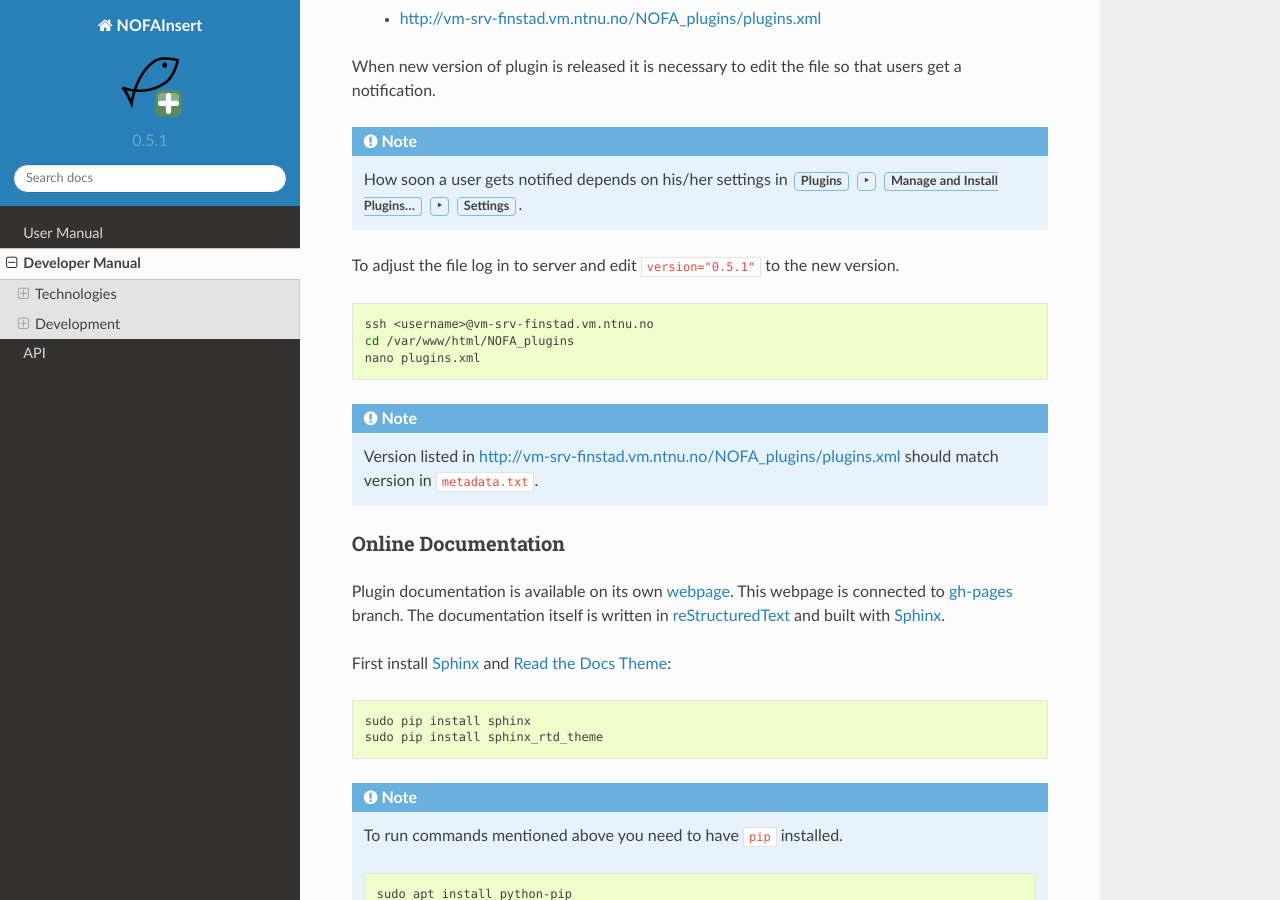
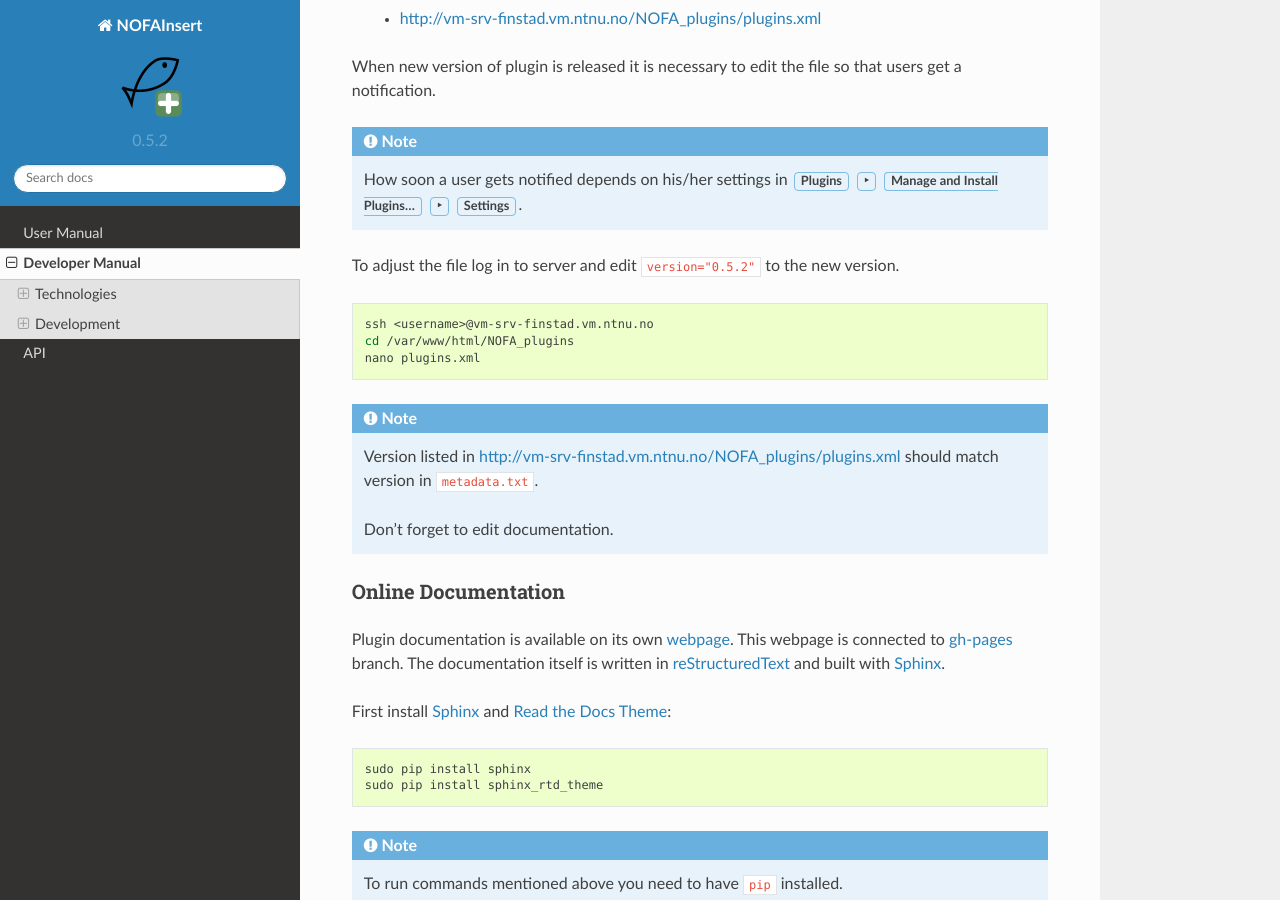
Before and after one commit to NINAnor/NOFAInsert, a Sphinx documentation site: the page built from docs/source/developer-manual.rst, in a window 1280 px wide and 900 px high, scrolled down 2486 px. Built offline with Sphinx 7.4.7 and the Read the Docs theme 2.0.0, drawn with Linux system fonts in a browser that asks for light colours; formulas are drawn with MathJax 3.

Commit message:
Docs: edit text

```diff
--- a/docs/source/conf.py
+++ b/docs/source/conf.py
@@ -56,9 +56,9 @@ copyright = u'2017 Norwegian Institute for Nature Research'
 # built documents.
 #
 # The short X.Y version.
-version = '0.5.1'
+version = '0.5.2'
 # The full version, including alpha/beta/rc tags.
-release = '0.5.1'
+release = '0.5.2'
 
 # The language for content autogenerated by Sphinx. Refer to documentation
 # for a list of supported languages.
--- a/docs/source/developer-manual.rst
+++ b/docs/source/developer-manual.rst
@@ -56,7 +56,7 @@ was released. Another Erasmus+ intern Ondřej Svoboda
 and released version
 `0.5 <https://github.com/NINAnor/NOFAInsert/releases/tag/v0.5-beta_candidate>`__.
 Current version is
-`0.5.1 <https://github.com/NINAnor/NOFAInsert/releases/tag/v0.5.1>`__.
+`0.5.2 <https://github.com/NINAnor/NOFAInsert/releases/tag/v0.5.2>`__.
 
 Development Tools Setup
 =======================
@@ -162,7 +162,7 @@ users get a notification.
    :guilabel:`Manage and Install Plugins...` :menuselection:`-->`
    :guilabel:`Settings`.
 
-To adjust the file log in to server and edit ``version="0.5.1"`` to the new
+To adjust the file log in to server and edit ``version="0.5.2"`` to the new
 version.
 
 .. code-block:: bash
@@ -175,6 +175,8 @@ version.
 
    Version listed in http://vm-srv-finstad.vm.ntnu.no/NOFA_plugins/plugins.xml
    should match version in :file:`metadata.txt`.
+
+   Don't forget to edit documentation.
 
 .. _online-documentation:
 
```
